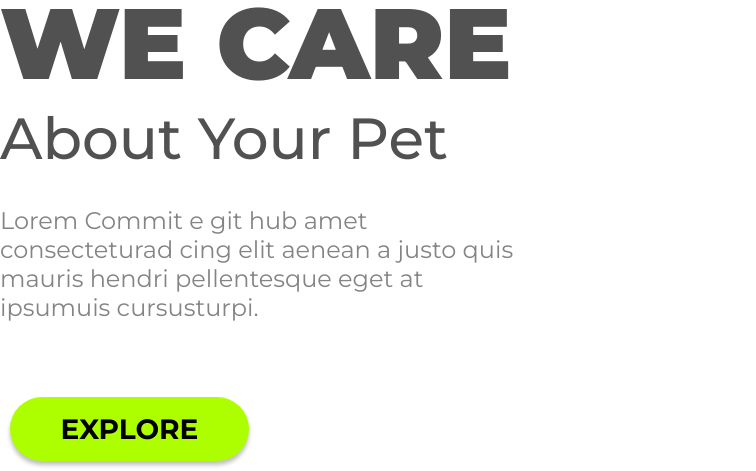
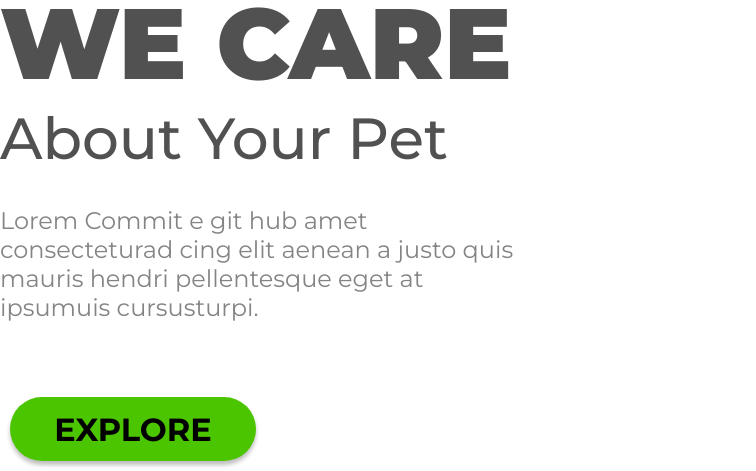
Before and after one commit to Rhhawk/Primeiro-Projeto-CSS1-Responsivo, a plain HTML site: page index.html in a window 1280 px wide. In both pictures the pointer is over the button "EXPLORE". Shown: the part 771-1242 px from the top of the page, without its empty margins (0-756 px from the left). Drawn offline with Linux system fonts and the light colour scheme.

Commit message:
Alteração no styles botao-explore e no title no index

```diff
--- a/index.html
+++ b/index.html
@@ -5,7 +5,7 @@
     <meta charset="UTF-8">
     <meta name="viewport" content="width=device-width, initial-scale=1.0">
     <link rel="stylesheet" href="./styles.css">
-    <title>PROJETO CSS1 GIT HUB</title>
+    <title>PROJETO CSS1 + GIT HUB</title>
     <link rel="preconnect" href="https://fonts.googleapis.com">
     <link rel="preconnect" href="https://fonts.gstatic.com" crossorigin>
     <link href="https://fonts.googleapis.com/css2?family=Montserrat:wght@400;500;600;700;800;900&display=swap"
--- a/styles.css
+++ b/styles.css
@@ -86,6 +86,15 @@ p {
 
 }
 
+#botao-explore:hover {
+font-size: 32px;
+background: #4cc501;
+width: 246px;
+transition: 0.5s ease-in-out;
+
+
+}
+
 header {
 
     margin: 44px 0px 144px 76px;
```
